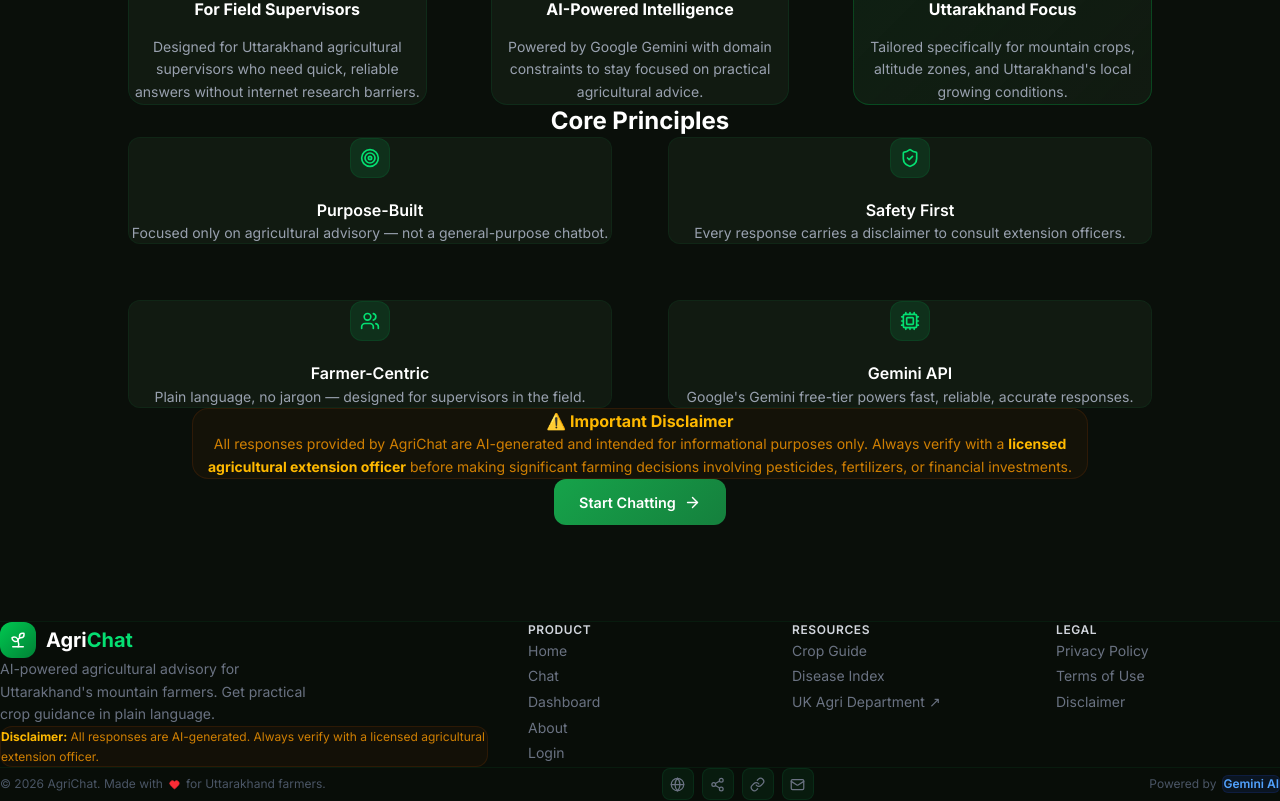
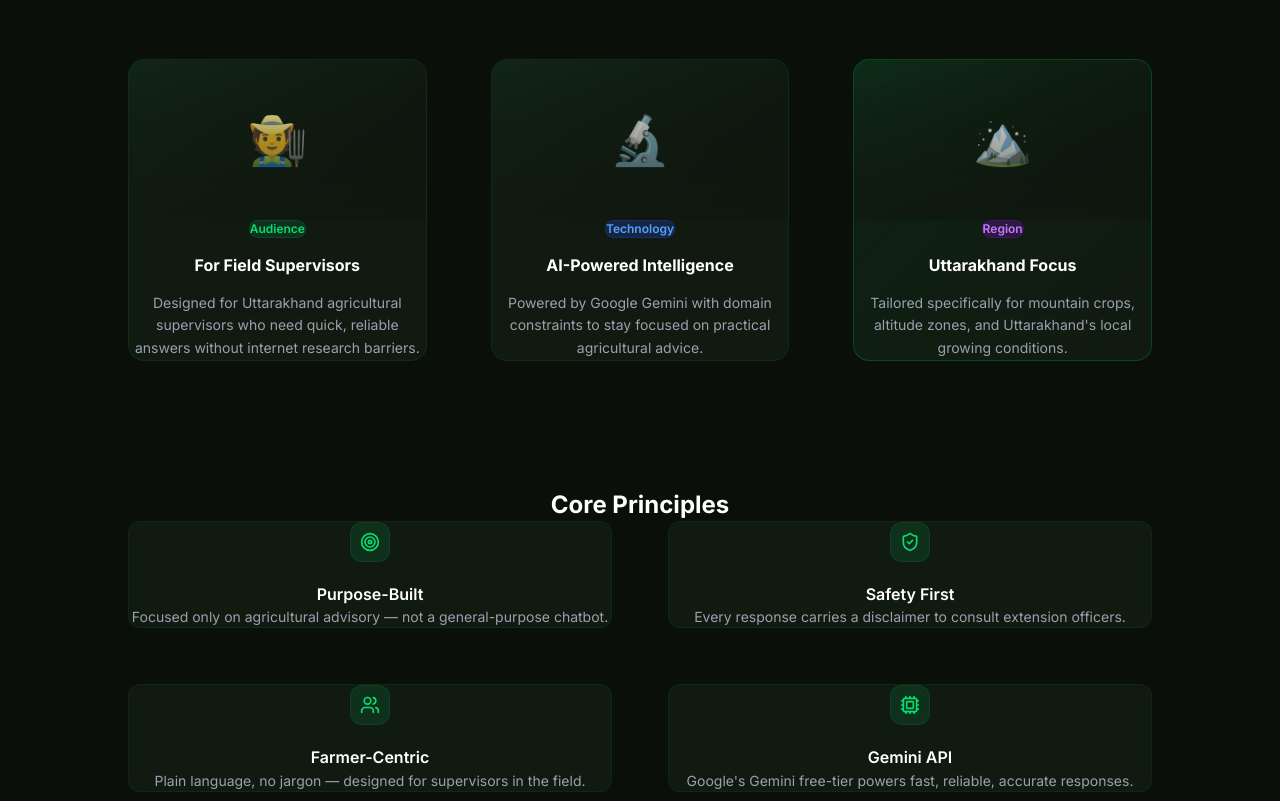
Before and after one commit to TUMBALI-HARSHITHA/AgriChat, a React (Vite) app: page /about in a window 1280 px wide. Shown: the part 600-1401 px from the top of the page. Built offline with nearby package versions, Linux system fonts and the light colour scheme.

Commit message:
style: define explicit vertical gap sizes in layout and card grids

```diff
--- a/src/pages/About.jsx
+++ b/src/pages/About.jsx
@@ -56,10 +56,10 @@
 export default function About() {
   return (
     <div className="min-h-screen w-full page-enter flex flex-col items-center" style={{ paddingTop: '120px', paddingBottom: '96px' }}>
-      <div className="max-w-5xl w-full px-6 sm:px-10 lg:px-16 flex flex-col items-center">
+      <div className="max-w-5xl w-full px-6 sm:px-10 lg:px-16 flex flex-col items-center gap-y-24 md:gap-y-32">
 
         {/* ── Page header ── */}
-        <div className="text-center mb-20 flex flex-col items-center w-full">
+        <div className="text-center flex flex-col items-center w-full">
           <div className="flex justify-center mb-5">
             <div className="w-16 h-16 rounded-2xl bg-gradient-to-br from-green-500 to-green-700 flex items-center justify-center glow-green shrink-0">
               <Sprout size={28} className="text-white" />
@@ -75,7 +75,7 @@
         </div>
 
         {/* ── Mission ── */}
-        <div className="glass rounded-2xl p-6 sm:p-8 mb-32 border border-green-900/30 text-center w-full max-w-4xl">
+        <div className="glass rounded-2xl p-6 sm:p-8 border border-green-900/30 text-center w-full max-w-4xl">
           <h2 className="text-xl sm:text-2xl font-bold text-white mb-3">Our Mission</h2>
           <p className="text-gray-400 leading-relaxed">
             Uttarakhand's mountain agriculture faces unique challenges — steep terrain, erratic rainfall,
@@ -86,13 +86,14 @@
         </div>
 
         {/* ── Cards ── */}
-        <div className="grid grid-cols-1 md:grid-cols-3 gap-12 lg:gap-16 mb-36 w-full justify-items-center justify-center">
+        <div className="grid grid-cols-1 md:grid-cols-3 gap-12 lg:gap-16 w-full justify-items-center justify-center">
           {teamCards.map((c, i) => <Card key={i} {...c} />)}
         </div>
 
         {/* ── Core Principles ── */}
-        <h2 className="text-xl sm:text-2xl font-bold text-white mb-16 text-center">Core Principles</h2>
-        <div className="grid grid-cols-1 md:grid-cols-2 gap-10 md:gap-14 mb-36 w-full justify-items-center justify-center">
+        <div className="w-full flex flex-col items-center">
+          <h2 className="text-xl sm:text-2xl font-bold text-white mb-12 text-center">Core Principles</h2>
+          <div className="grid grid-cols-1 md:grid-cols-2 gap-10 md:gap-14 w-full justify-items-center justify-center">
             {values.map(v => (
               <div
                 key={v.title}
@@ -108,9 +109,10 @@
               </div>
             ))}
           </div>
+        </div>
 
         {/* ── Disclaimer ── */}
-        <div className="rounded-2xl bg-amber-900/10 border border-amber-800/20 p-6 sm:p-8 mb-32 text-center w-full max-w-4xl mx-auto">
+        <div className="rounded-2xl bg-amber-900/10 border border-amber-800/20 p-6 sm:p-8 text-center w-full max-w-4xl mx-auto">
           <h3 className="text-base font-bold text-amber-400 mb-2">⚠️ Important Disclaimer</h3>
           <p className="text-sm text-amber-500/80 leading-relaxed">
             All responses provided by AgriChat are AI-generated and intended for informational purposes
--- a/src/pages/Dashboard.jsx
+++ b/src/pages/Dashboard.jsx
@@ -64,7 +64,7 @@
         </div>
 
         {/* ── Stats ── */}
-        <div className="grid grid-cols-2 lg:grid-cols-4 gap-6 lg:gap-8 mb-16 justify-items-center justify-center">
+        <div className="grid grid-cols-2 lg:grid-cols-4 gap-x-6 gap-y-10 lg:gap-x-8 mb-16 justify-items-center justify-center">
           {quickStats.map(s => (
             <div
               key={s.label}
@@ -92,7 +92,7 @@
           </div>
 
           {/* cards — 1 col → 3 col (centered) */}
-          <div className="grid grid-cols-1 sm:grid-cols-3 gap-8 md:gap-10 justify-items-center justify-center">
+          <div className="grid grid-cols-1 sm:grid-cols-3 gap-x-8 gap-y-12 md:gap-x-10 justify-items-center justify-center">
             {recentQueries.map((q, i) => <Card key={i} {...q} />)}
           </div>
         </div>
--- a/src/pages/Home.jsx
+++ b/src/pages/Home.jsx
@@ -74,7 +74,7 @@
           </div>
 
           {/* cards grid — 1 col → 2 col → 4 col (centered) */}
-          <div className="grid grid-cols-1 sm:grid-cols-2 lg:grid-cols-4 gap-8 lg:gap-10 justify-items-center justify-center">
+          <div className="grid grid-cols-1 sm:grid-cols-2 lg:grid-cols-4 gap-x-8 gap-y-12 lg:gap-x-10 lg:gap-y-14 justify-items-center justify-center">
             {features.map((f, i) => <Card key={i} {...f} />)}
           </div>
 
```
Lines whose indentation alone changed are shown as unchanged.
